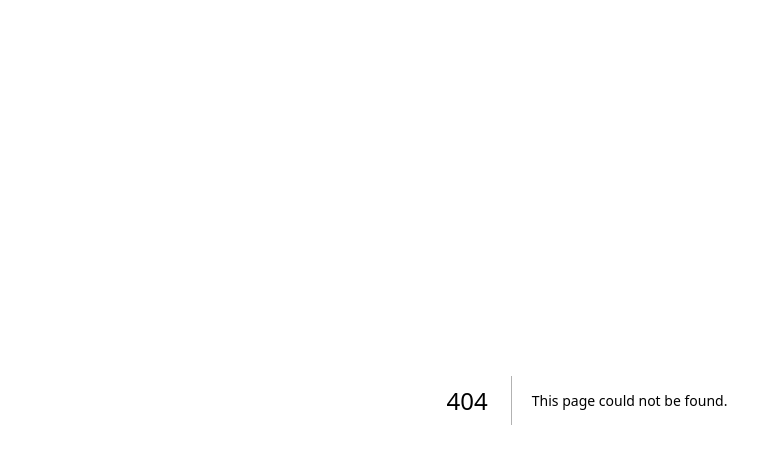
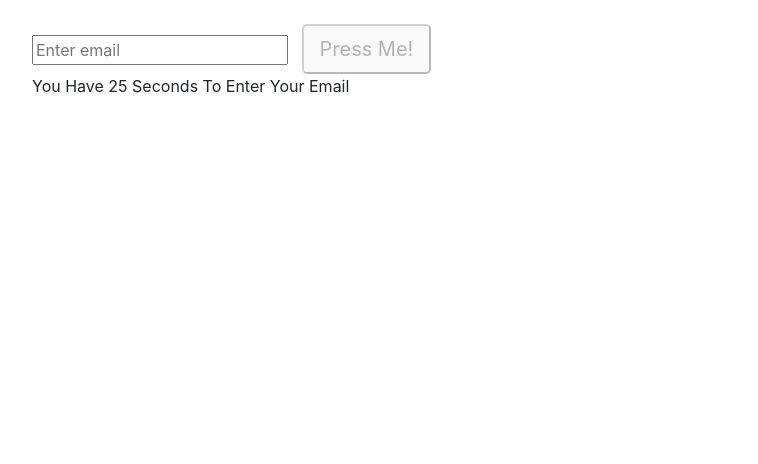
Before and after one commit to jason2000-cpu/pluralSight-React-Course, a Next.js app in the folder Setting-Up-Toolchain/: page /emailValidating in a window 1280 px wide. Before the commit this address had no page. Shown: the top 464 px of the page, without its empty margins (53-811 px from the left). Built offline with nearby package versions, Linux system fonts and the light colour scheme.

Commit message:
code refactor

```diff
--- /dev/null
+++ b/Setting-Up-Toolchain/pages/emailValidating.js
@@ -0,0 +1,10 @@
+import React from 'react'
+
+import EmailValidatingForm from "../src/EmailValidatingForm"
+
+function emailValidating() {
+  return <EmailValidatingForm />
+}
+
+
+export default emailValidating
--- /dev/null
+++ b/Setting-Up-Toolchain/src/EmailValidatingForm.js
@@ -0,0 +1,42 @@
+import React, { useReducer, useState } from 'react'
+
+import useEmailValidating from './useEmailValid'
+
+
+function EmailValidatingForm() {
+  const {count, emailValid, setCount, setEmail, email} = useEmailValidating(30)
+  return (
+    <div className='container'>
+        <br />
+        <div className='content'>
+            <input
+                onChange={(e)=>{setEmail(e.target.value)}}
+                disabled={count <= 0}
+                value={email}
+                placeholder='Enter email'
+                type='email'
+                name='email'
+                required
+            />
+            &nbsp;&nbsp;&nbsp;
+            <button
+                disabled={!emailValid || count <= 0}
+                onClick={()=>{
+                    setCount(0);
+                    alert(`Button clicked with email ${email}`)
+                }}
+                className='btn-lg'
+                type='submit'
+            >
+                Press Me!
+            </button>
+            <div>
+                {count > 0 ? `You Have ${count} Seconds To Enter Your Email` : "Email Entered or Time Expired"}
+            </div>
+        </div>
+    </div>
+  )
+}
+
+
+export default EmailValidatingForm;
--- /dev/null
+++ b/Setting-Up-Toolchain/src/useEmailValid.js
@@ -0,0 +1,30 @@
+import { useState,useReducer } from "react";
+
+import useInterval from './useInterval'
+
+function useEmailValidating(time) {
+    const validateEmail = (email) => {
+        const re = /^(([^<>()[\]\\.,;:\s@\"]+(\.[^<>()[\]\\.,;:\s@\"]+)*)|(\".+\"))@((\[[0-9]{1,3}]))/
+        // return re.test(email)
+        return email.includes('@')
+    }
+    const [emailValid, setEmailValid] = useState(false);
+    const emailReducer = (state, action) => {
+        const isValidEmail = validateEmail(action);
+        setEmailValid(isValidEmail);
+        return action
+    }
+
+    const [email, setEmail] = useReducer(emailReducer, "");
+    // const maxSeconds = 30;
+    const [count, setCount] = useState(time);
+
+    useInterval(()=>{
+        setCount(count - 1);
+    }, 1000);
+
+    return {count, emailValid, setCount, setEmail, email }
+}
+
+
+export default useEmailValidating;
--- /dev/null
+++ b/Setting-Up-Toolchain/src/useInterval.js
@@ -0,0 +1,23 @@
+import { useEffect, useRef } from "react";
+
+const useInterval = (callback, delay) => {
+    const savedCallback = useRef();
+
+    // Remember the latest function
+    useEffect(()=>{
+        savedCallback.current = callback
+    }, [callback]);
+
+    // Set up the interval
+    useEffect(() => {
+        function tick() {
+            savedCallback.current();
+        }
+        if (delay !== null) {
+            let id = setInterval(tick, delay)
+            return () => clearInterval(id)
+        }
+    }, [delay])
+};
+
+export default useInterval;
```
